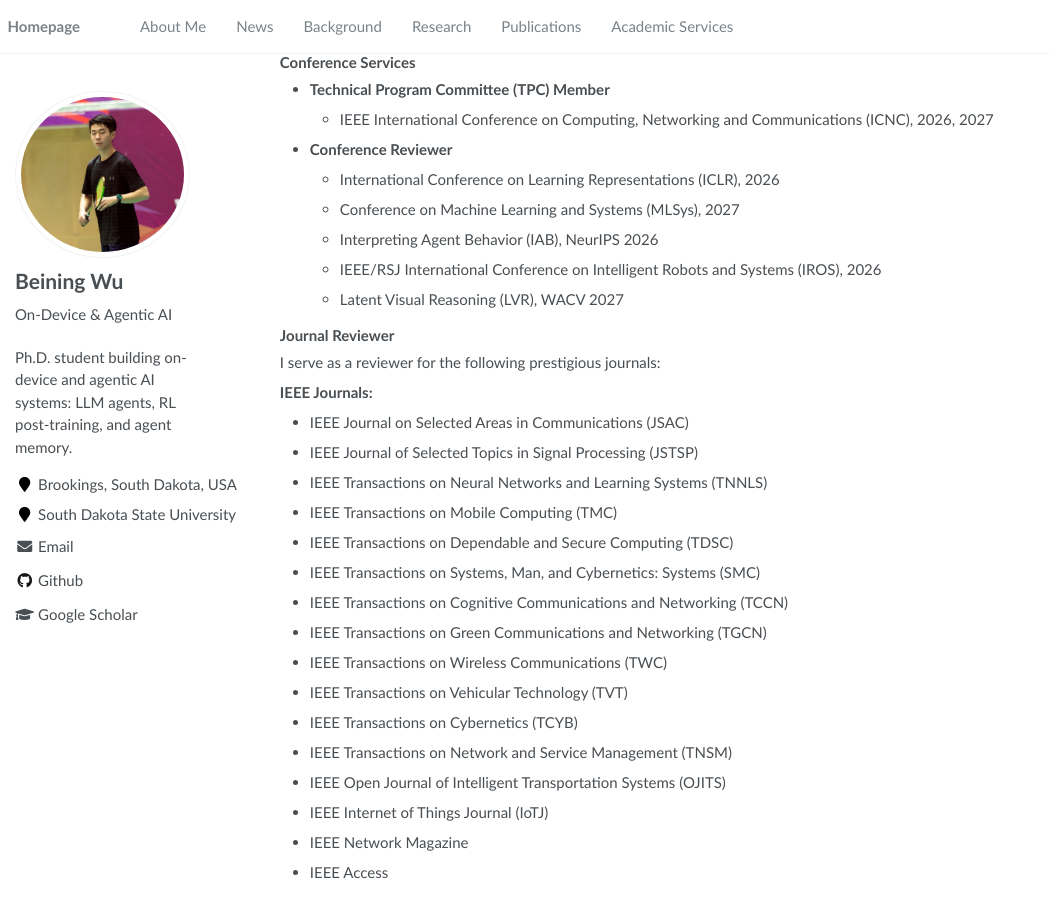
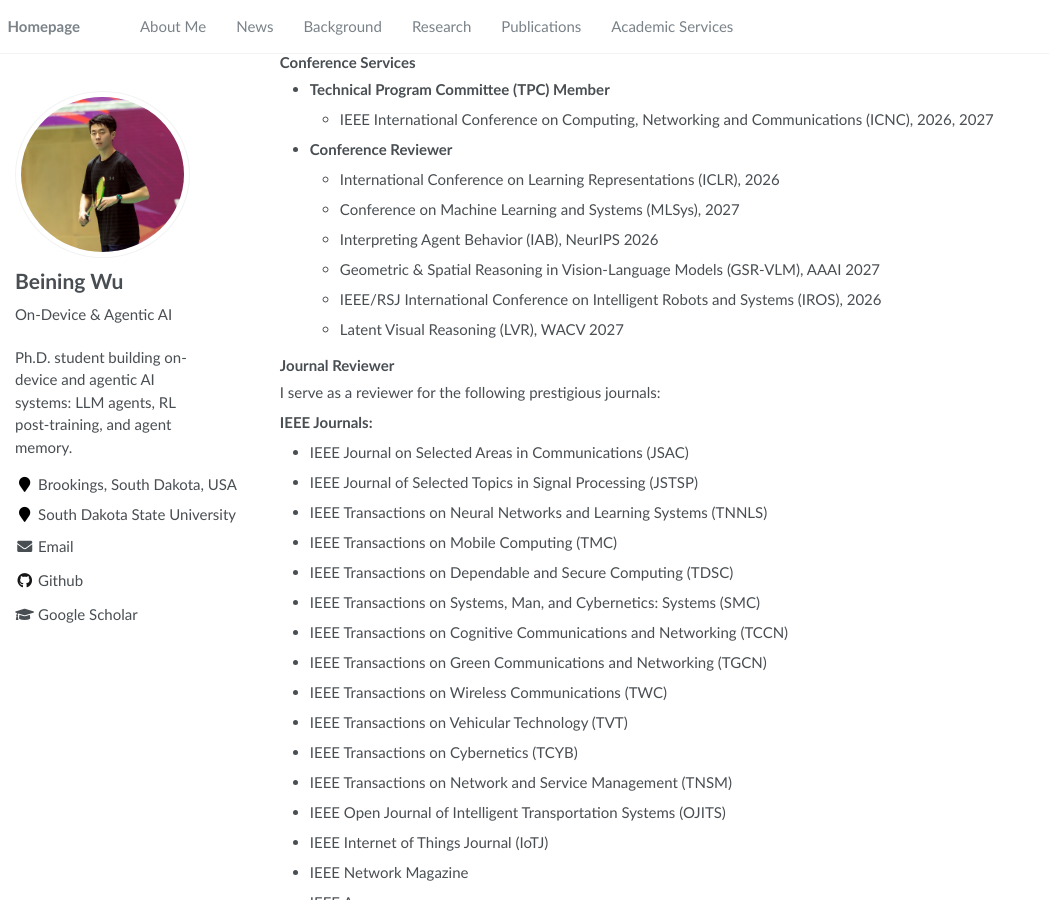
Before and after one commit to beining1008/beining1008.github.io, a Jekyll site: the page built from _pages/about.md, in a window 1280 px wide and 900 px high, scrolled down 4925 px. Shown: the whole window, without its empty margins (0-1049 px from the left). Built offline with Jekyll 4.4.1, drawn with Linux system fonts in a browser that asks for light colours.

Commit message:
Add AAAI 2027 GSR-VLM workshop to Conference Reviewer; refresh linked CV PDF
Co-Authored-By: Claude Opus 5.5 <noreply@anthropic.com>

```diff
--- a/_pages/about.md
+++ b/_pages/about.md
@@ -284,6 +284,7 @@ The on-device numbers in these papers come from hardware I built and maintain: t
   - International Conference on Learning Representations (ICLR), 2026
   - Conference on Machine Learning and Systems (MLSys), 2027
   - Interpreting Agent Behavior (IAB), NeurIPS 2026
+  - Geometric & Spatial Reasoning in Vision-Language Models (GSR-VLM), AAAI 2027
   - IEEE/RSJ International Conference on Intelligent Robots and Systems (IROS), 2026
   - Latent Visual Reasoning (LVR), WACV 2027
 
```
Also changed, not shown: 1 other file.
